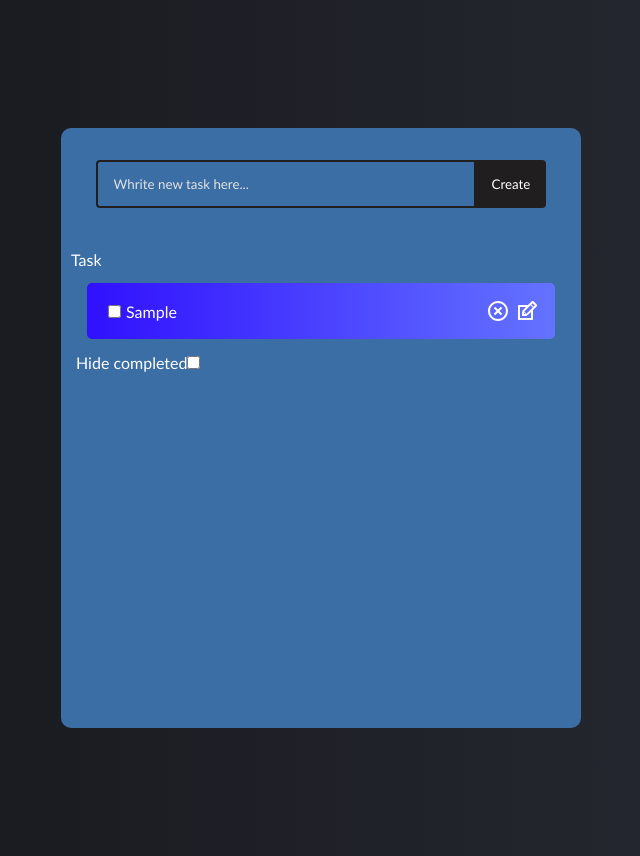
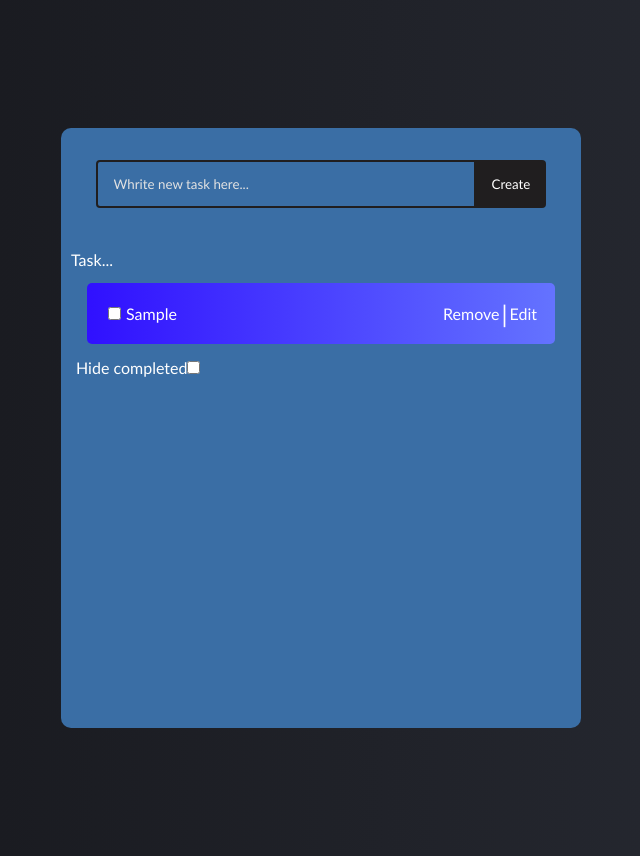
Before and after one commit to danilo-matos/react-spa-to-do-list, a React (Create React App) app: page / in a window 1280 px wide. Both pictures are taken after typing "Sample" into the empty fields and a click on the button "Create". Shown: the whole page, without its empty margins (319-959 px from the left). Built offline with nearby package versions, Linux system fonts and the light colour scheme.

Commit message:
Botão de remover e editar

```diff
--- a/src/App.css
+++ b/src/App.css
@@ -37,7 +37,6 @@ label {
 }
 
 .complete {
-  text-decoration: line-through;
   opacity: 0.4;
 }
 
@@ -113,10 +112,42 @@ label {
 .delete-icon {
   margin-right: 5px;
   color: #fff;
+  border: none;
+  color: white;
+  text-align: center;
+  text-decoration: none;
+  display: inline-block;
+  font-size: 16px;
+  margin: 4px 2px;
+  cursor: pointer;
+  background: transparent;
+  border-radius: #fff 2px solid  ;
+}
+
+.delete-icon:hover{
+  color: rgba(255, 0, 0, 0.549);
+  transition: .9s ease-out;
+
 }
 
 .edit-icon {
-  color: #fff
+  margin-right: 5px;
+  color: #fff;
+  border: none;
+  color: white;
+  text-align: center;
+  text-decoration: none;
+  display: inline-block;
+  font-size: 16px;
+  margin: 4px 2px;
+  cursor: pointer;
+  background: transparent;
+}
+
+.edit-icon:hover{
+  color: rgba(11, 220, 0, 0.809);
+  transition: .9s ease-out;
+
 }
 
 .todo-hide{
--- a/src/components/Todo.js
+++ b/src/components/Todo.js
@@ -36,14 +36,15 @@ function Todo({ todos, completeTodo, removeTodo, updateTodo }) {
       </div>
 
       <div className="icons">
-        <RiCloseCircleLine
+        <button
           onClick={() => removeTodo(todo.id)}
           className="delete-icon"
-        />
-        <TiEdit
+        >Remove</button>
+        |
+        <button
           onClick={() => setEdit({ id: todo.id, value: todo.text })}
           className="edit-icon"
-        />
+        >Edit</button>
       </div>
     </div>
 
--- a/src/components/TodoForm.js
+++ b/src/components/TodoForm.js
@@ -41,7 +41,7 @@ function TodoForm(props) {
                 Create
             </button>
         </form>
-            <p>Task</p>
+            <p>Task...</p>
     </div>
 
   )
```
